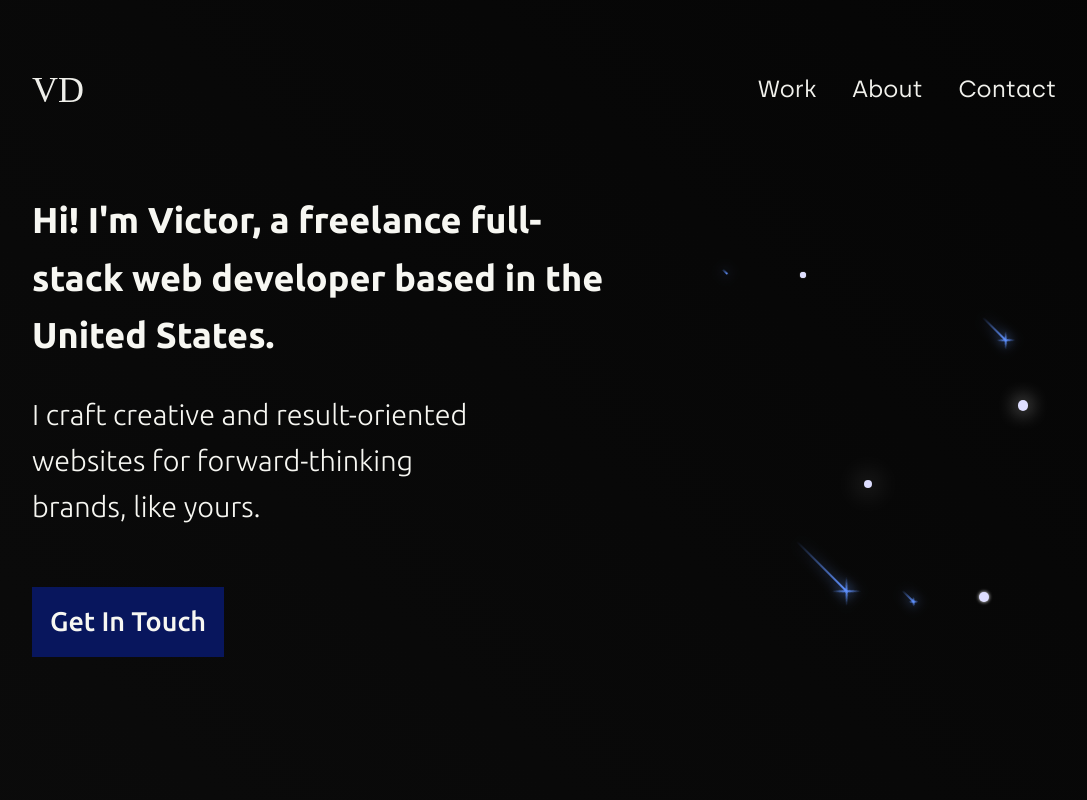
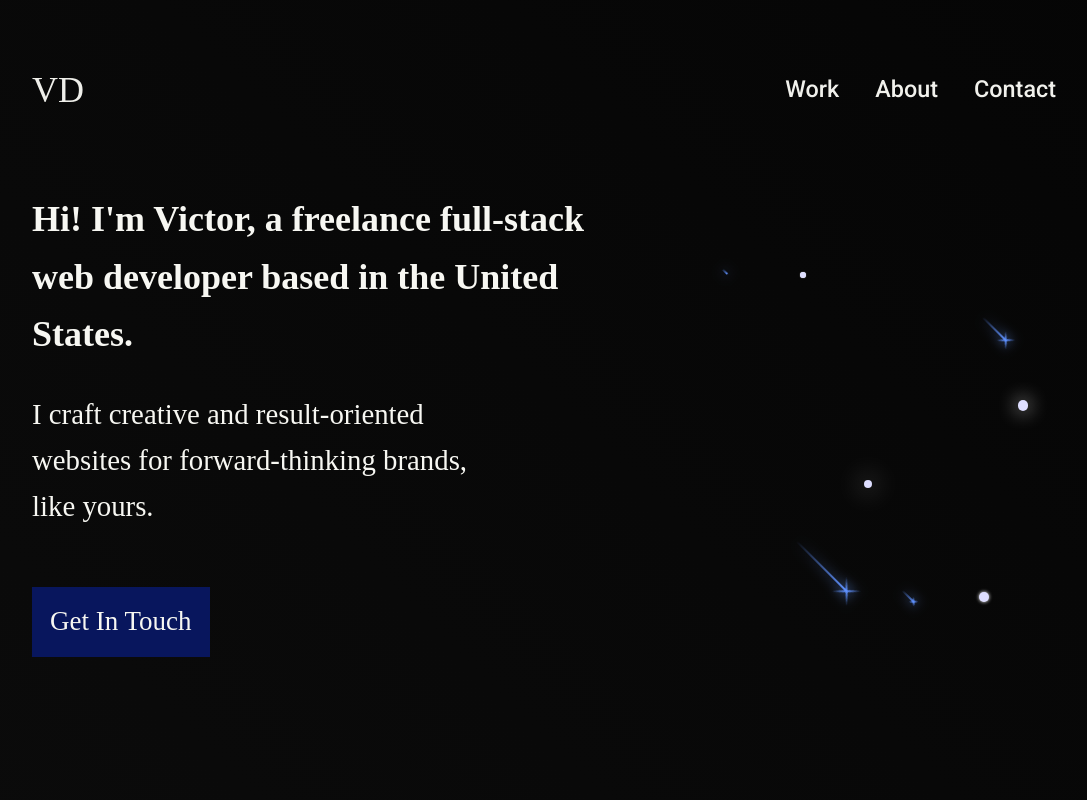
Before and after one commit to xrawvelocity/Portfolio-v3, a React (Create React App) app: page / in a window 1280 px wide. Shown: the top 800 px of the page, without its empty margins (96-1183 px from the left). Built offline with nearby package versions, Linux system fonts and the light colour scheme; a web font is replaced by a local one.

Commit message:
new font

```diff
--- a/src/App.js
+++ b/src/App.js
@@ -1,20 +1,10 @@
-import React, { Fragment } from "react";
+import React from "react";
 import Home from "./components/Home";
 import Work from "./components/Work";
 import About from "./components/About";
 import Contact from "./components/Contact";
-import { Switch, Route, Link } from "react-router-dom";
 
 export default class App extends React.Component {
-  state = {
-    selected: ""
-  }
-
-  setSelected = (what) => {
-    this.setState({
-      selected: what
-    })
-  }
 
   render() {
     return (
--- a/src/css/style.css
+++ b/src/css/style.css
@@ -1,4 +1,4 @@
-@import url(https://fonts.googleapis.com/css2?family=Ubuntu:wght@300;400;500;700&display=swap);
+@import url(https://fonts.googleapis.com/css2?family=Roboto:wght@300;400;500;700&display=swap);
 @keyframes shine {
   0% {
     box-shadow: 0 0 0.1rem #fff; }
@@ -76,13 +76,13 @@
     opacity: 1; } }
 
 @font-face {
-  font-family: 'archiaregular';
+  font-family: "archiaregular";
   src: url("../fonts/archia-regular-webfont.ttf") format("truetype");
   font-weight: normal;
   font-style: normal; }
 
 @font-face {
-  font-family: 'modernplate';
+  font-family: "modernplate";
   src: url("../fonts/ModernPlate.ttf") format("truetype");
   font-weight: normal;
   font-style: normal; }
@@ -115,7 +115,7 @@
       font-size: 40%; } }
 
 body {
-  font-family: "archiaregular", "Cantarell", "Fira Sans", "Droid Sans", "Helvetica Neue", sans-serif;
+  font-family: 'Roboto', sans-serif;
   -webkit-font-smoothing: antialiased; }
 
 a:link,
--- a/src/sass/base/_base.scss
+++ b/src/sass/base/_base.scss
@@ -1,16 +1,17 @@
-@import url(https://fonts.googleapis.com/css2?family=Ubuntu:wght@300;400;500;700&display=swap);
+@import url(https://fonts.googleapis.com/css2?family=Roboto:wght@300;400;500;700&display=swap);
+
 @font-face {
-    font-family: 'archiaregular';
-    src: url('../fonts/archia-regular-webfont.ttf') format('truetype');
-    font-weight: normal;
-    font-style: normal;
+  font-family: "archiaregular";
+  src: url("../fonts/archia-regular-webfont.ttf") format("truetype");
+  font-weight: normal;
+  font-style: normal;
 }
 
 @font-face {
-    font-family: 'modernplate';
-    src: url('../fonts/ModernPlate.ttf') format('truetype');
-    font-weight: normal;
-    font-style: normal;
+  font-family: "modernplate";
+  src: url("../fonts/ModernPlate.ttf") format("truetype");
+  font-weight: normal;
+  font-style: normal;
 }
 
 * {
@@ -53,8 +54,7 @@
 }
 
 body {
-  font-family: "archiaregular", "Cantarell", "Fira Sans", "Droid Sans",
-    "Helvetica Neue", sans-serif;
+  font-family: 'Roboto', sans-serif;
   -webkit-font-smoothing: antialiased;
 }
 
```
